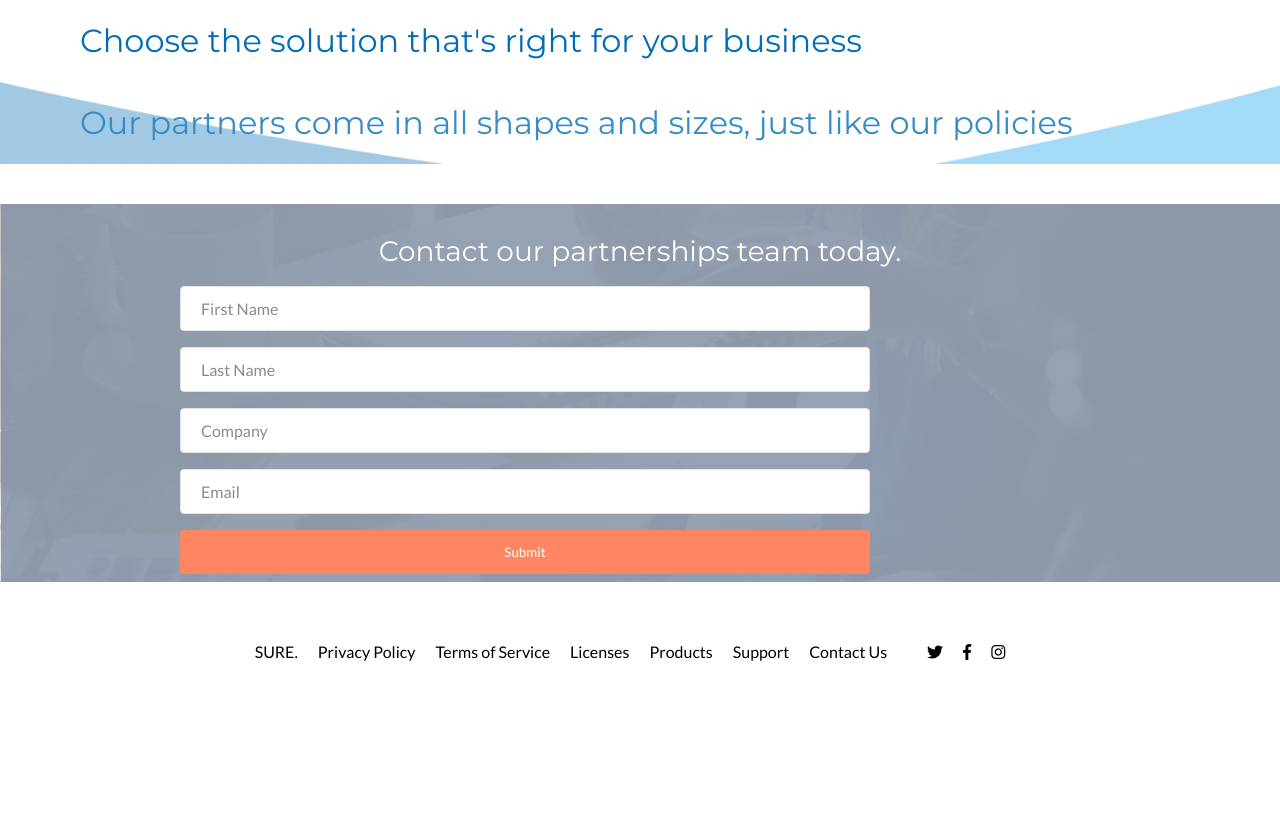
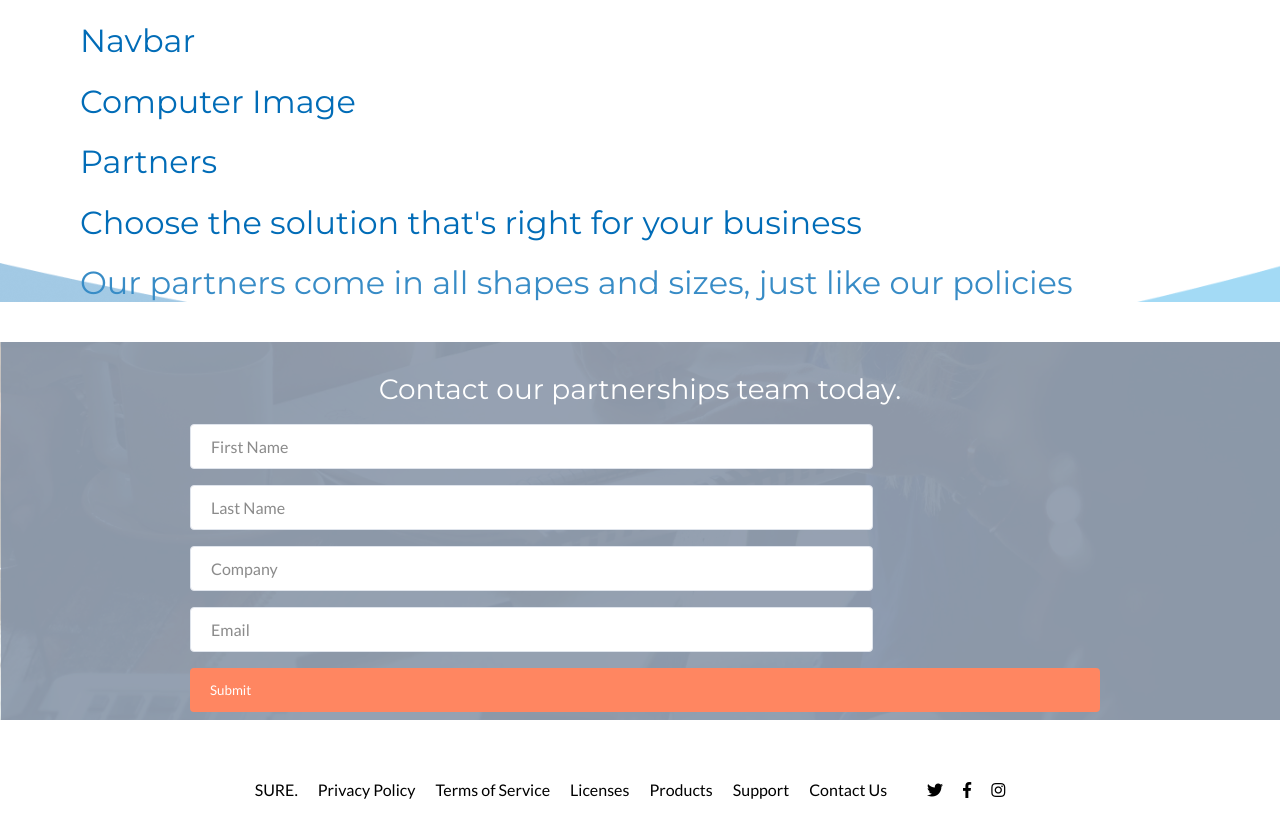
Before and after one commit to rhiannamrl/hacker-news-api-react-app, a React (Create React App) app: page / in a window 1280 px wide. Shown: the top 836 px of the page. Before the commit the page ends 800 px from the top, so only its background shows below. Built offline with nearby package versions, Linux system fonts and the light colour scheme.

Commit message:
laying out of the layout

```diff
--- a/src/Landing.js
+++ b/src/Landing.js
@@ -5,6 +5,24 @@ export default class Landing extends Component {
   render() {
     return (
       <div>
+        <div className="Nav-bar">
+          <div className="Container">
+            <h1>Navbar</h1>
+          </div>
+        </div>
+
+        <div className="Computer-hero">
+          <div className="Container">
+            <h1>Computer Image</h1>
+          </div>
+        </div>
+
+        <div className="Partners">
+          <div className="Container">
+            <h1>Partners</h1>
+          </div>
+        </div>
+
         <div className="Solution">
           <div className="Container">
             <h1>Choose the solution that's right for your business</h1>
@@ -56,7 +74,6 @@ export default class Landing extends Component {
           </div>
         </div>
 
-        <div>
         <div className="Footer">
           <div className="Container">
             <ul className="Footer-links">
@@ -82,7 +99,6 @@ export default class Landing extends Component {
           </div>
         </div>
       </div>
-      </div>
     )
   }
 }
--- a/src/landing.css
+++ b/src/landing.css
@@ -57,6 +57,10 @@ ul {
   width: 100%;
 }
 
+.Container--small {
+  max-width: 556px;
+}
+
 .Landing {
   display: flex;
   flex-direction: column;
@@ -68,8 +72,9 @@ ul {
 .Policy-hero {
   background-image: url('./images/BluePolicy.png');
   background-size: 100%;
-  display: flex;
+  width: 100%;
   mix-blend-mode: normal;
+  background-blend-mode: multiply;
   opacity: 0.78;
 }
 
@@ -110,7 +115,9 @@ ul {
   justify-content: center;
   flex-direction: column;
   display: flex;
-  flex: 1 1 auto;
+  margin-left: 10px;
+  box-sizing: border-box;
+  border-radius: 5px;
 }
 
 input[type='text'] {
@@ -121,12 +128,11 @@ input[type='text'] {
   margin: 8px 0;
   border-radius: 4px;
   border: 1px solid #dadfe9;
-  box-sizing: border-box;
 }
 
 .Contact-form-submit {
-  justify-content: center;
-  width: 75%;
+  align-items: center;
+  display: flex;
   background: #ff7043;
   color: white;
   padding: 14px 20px;
```
Lines whose indentation alone changed are shown as unchanged.
